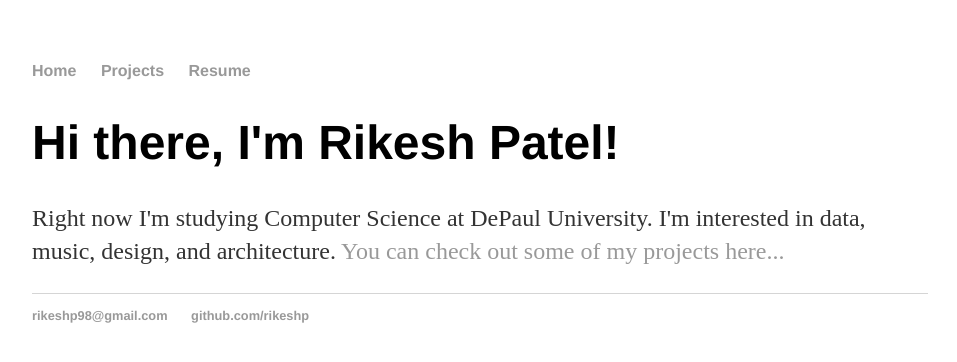
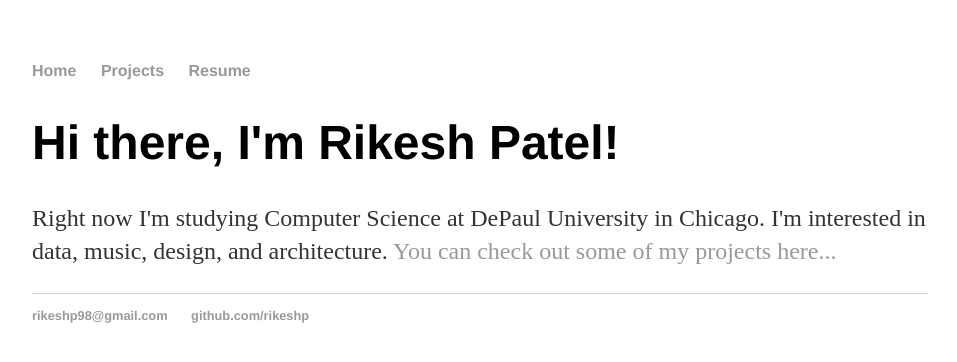
Before and after one commit to rikeshp/rikeshp.github.io, a plain HTML site: page index.html in a window 1280 px wide. Shown: the whole page, without its empty margins (160-1117 px from the left). Drawn offline with Linux system fonts and the light colour scheme.

Commit message:
Update index.html

```diff
--- a/index.html
+++ b/index.html
@@ -17,7 +17,7 @@
 
   		<div class="blurb">
 			<h1>Hi there, I'm Rikesh Patel!</h1>
-			<p>Right now I'm studying Computer Science at DePaul University. I'm interested in data, music, design, and architecture. <a href="/projectspage">You can check out some of my projects here...</a></p>
+			<p>Right now I'm studying Computer Science at DePaul University in Chicago. I'm interested in data, music, design, and architecture. <a href="/projectspage">You can check out some of my projects here...</a></p>
 		</div>
 
 
```
